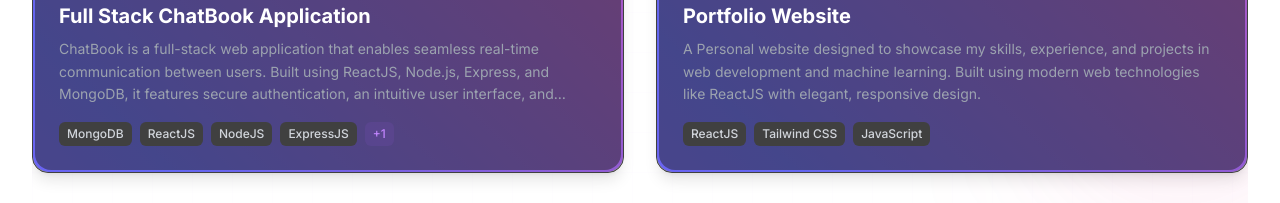
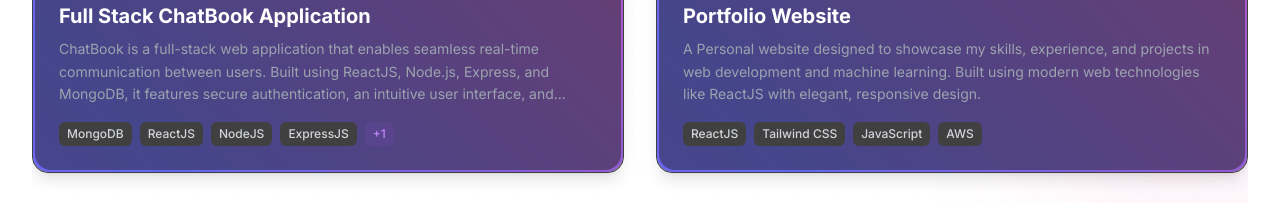
Before and after one commit to GautamaShastry/portfolio, a React (Vite) app: page /projects in a window 1280 px wide. Shown: the part 1940-2143 px from the top of the page. Built offline with nearby package versions, Linux system fonts and the light colour scheme.

Commit message:
fixed minor issues

```diff
--- a/src/constants/index.js
+++ b/src/constants/index.js
@@ -112,7 +112,7 @@ export const PROJECTS = [
         title: "Portfolio Website",
         image: project2,
         description: `A Personal website designed to showcase my skills, experience, and projects in web development and machine learning. Built using modern web technologies like ReactJS with elegant, responsive design.`,
-        technologies: ["ReactJS", "Tailwind CSS", "JavaScript"],
+        technologies: ["ReactJS", "Tailwind CSS", "JavaScript", "AWS"],
         githubLink: "https://github.com/GautamaShastry/portfolio",
         link: "https://gautamportfolio.com/",
     },
```
